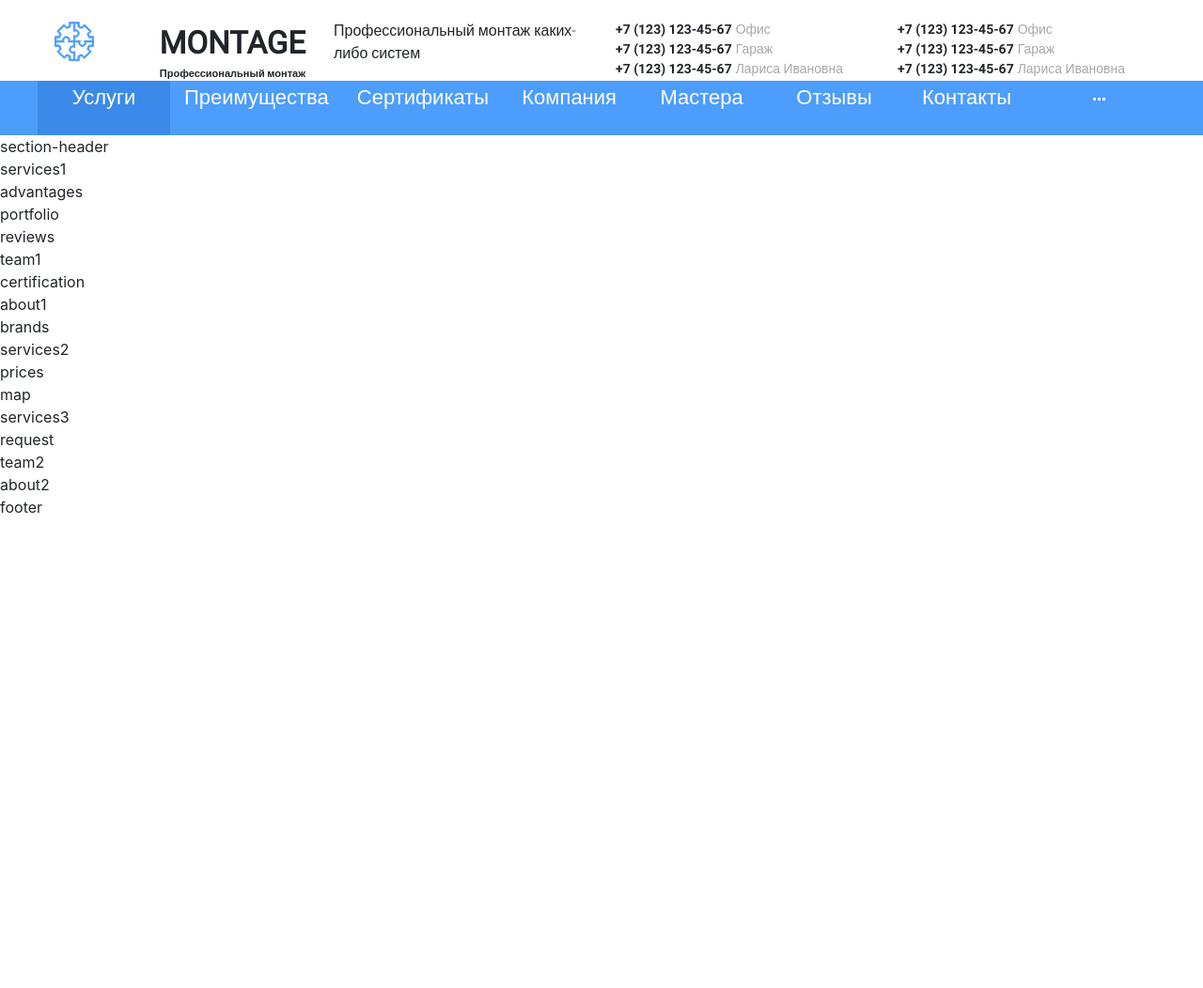
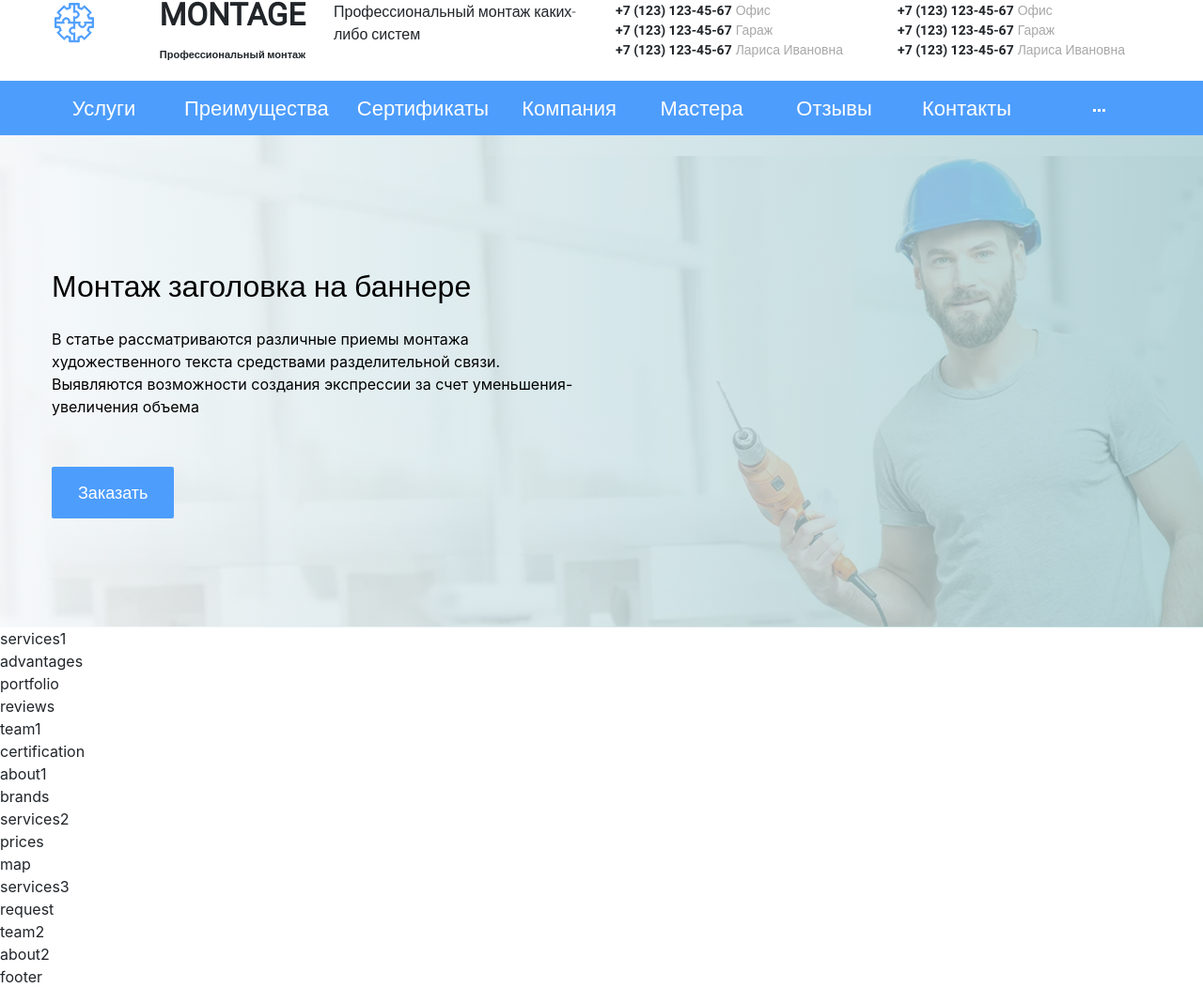
Before and after one commit to mustang1996/Montage, a website: page app/index.html in a window 1280 px wide. Shown: the whole page at 94% size. Before the commit the page ends 800 px from the top, so only its background shows below. Drawn offline with Linux system fonts and the light colour scheme.

Commit message:
bg finally working as intended

```diff
--- a/app/index.html
+++ b/app/index.html
@@ -83,7 +83,7 @@
   <div class="header-bottom-wrapper">
     <nav class="header-bottom-navbar container">
       <ul class="header-bottom-navbar__items row">
-        <li class="header-bottom-navbar__item active col">
+        <li class="header-bottom-navbar__item col">
           <a href="#">Услуги</a>
         </li>
         <li class="header-bottom-navbar__item col">
@@ -110,7 +110,22 @@
       </ul>
     </nav>
   </div>
-  section-header
+
+  <div class="header-slider-wrapper">
+    <div class="header-slider container">
+      <div class="row">
+        <div class="col-6">
+
+          <h1 class="header-slider__title">Монтаж заголовка на баннере</h1>
+          <p class="header-slider__text">В статье рассматриваются различные приемы монтажа художественного текста средствами разделительной связи. Выявляются возможности создания экспрессии за счет уменьшения-увеличения объема</p>
+          <button class="header-slider__button">Заказать</button>
+
+        </div>
+      </div>
+
+
+    </div>
+  </div>
 </section>
 
 
--- a/app/sass/_vars.sass
+++ b/app/sass/_vars.sass
@@ -1,6 +1,6 @@
 // $default-font: 'RobotoRegular', sans-serif
 $accent: #4d9dfd
-$base: #131D21
+$base: #000
 $text1: white
 $text2: #878787
 $destination: #a8a8a8
--- a/app/sass/critical.sass
+++ b/app/sass/critical.sass
@@ -16,6 +16,9 @@ ul
 	margin-bottom: 0
 	padding-left: 0
 
+// li
+// 	display: inline-block
+
 p
 	margin-bottom: 0
 
@@ -26,7 +29,7 @@ p
 .section-header
 
 .header-top-wrapper
-	margin-top: 1.25rem
+	// margin-top: 1.25rem
 
 .header-top
 	&__brand
@@ -37,15 +40,18 @@ p
 		&--title
 			font-family: $robotoRegular
 			font-size: 33px
+			line-height: 30px
 			text-transform: uppercase
 
 		&--subtitle
 			font-family: $robotoLight
 			font-size: 11px
+			line-height: 18px
 
 	&__occupation
 		font-family: $robotoLight
 		font-size: 16px
+		line-height: 24px
 
 	&__contacts
 		font-size: 14px
@@ -62,23 +68,56 @@ p
 	text-align: center
 
 .header-bottom-navbar
+	margin-top: 1.1875rem
+
 	&__items
 
 	&__item
+		display: block
 		font-family: $robotoLight
 		font-size: 22px
+		max-height: 58px
 
 		& > a
 			color: $text1
 			display: block
-			height: 58px
+			padding-bottom: 0.8125rem
+			padding-top: 0.75rem
 			text-decoration: none
-			vertical-align: center
 
-		&.active
+		&:hover
 			background-color: #3b8aea
 
+.header-slider-wrapper
+	background: linear-gradient(90deg, rgba(246, 248, 250, 0.7), rgba(154, 196, 202, 0.7)),
+	url("../img/slider-bg-1.png") bottom right 60% no-repeat
+	padding-bottom: 7.25rem
+	padding-top: 8.625rem
 
+.header-slider
+	&__title,
+	&__text
+		color: $base
+
+	&__title
+		font: 400 2rem $robotoRegular
+		// margin-top: 8.625rem
+
+	&__text
+		font-family: 200 1.125rem/1.5rem $robotoLight
+		// font-size: 1.125rem
+		// line-height: 1.5rem
+		margin-top: 1.5rem
+
+	&__button
+		background-color: $accent
+		border: none
+		border-radius: 2px
+		color: $text1
+		font-family: $robotoLight
+		font-size: 18px
+		margin-top: 3.25rem
+		padding: 0.875rem 1.75rem
 
 
 
```
Also changed, not shown: app/css/critical.css, app/img/slider-bg-1.png (added).
